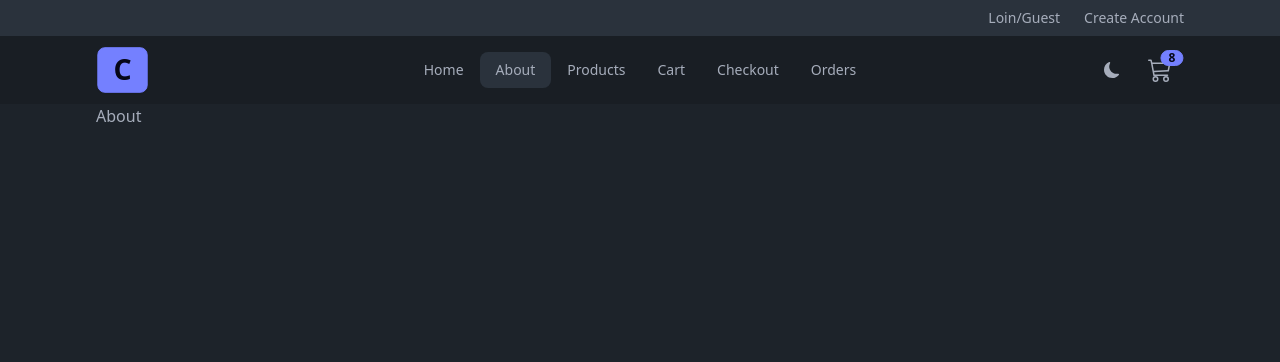
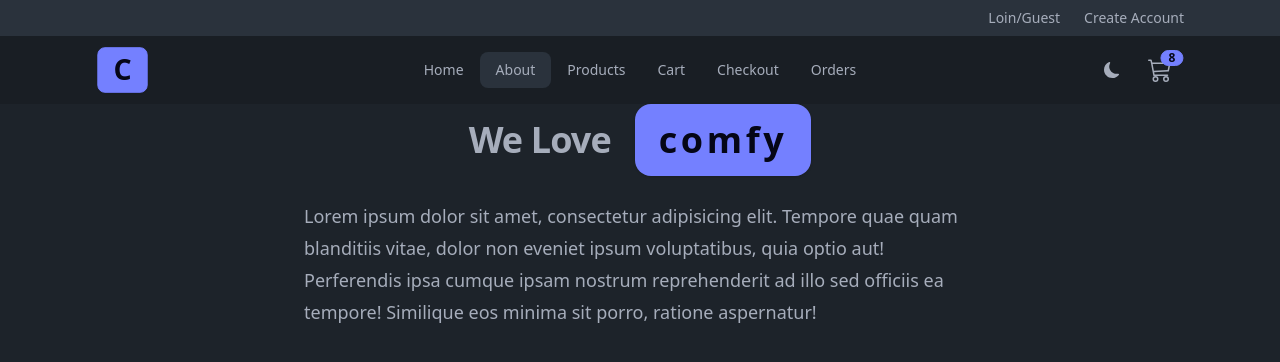
Before and after one commit to chanawit-k/comfy-store, a React (Vite) app: page /about in a window 1280 px wide. Shown: the top 362 px of the page. Built offline with nearby package versions, Linux system fonts and the light colour scheme.

Commit message:
- abount page

```diff
--- a/src/pages/About.jsx
+++ b/src/pages/About.jsx
@@ -1,7 +1,28 @@
 import React from 'react'
 
 const About = () => {
-  return <div>About</div>
+  return (
+    <>
+      <div className="flex flex-wrap gap-2 sm:gap-x-6 items-center justify-center">
+        <h1 className="text-4xl font-bold leading-none tracking-tight">
+          We Love
+        </h1>
+        <div className="stats bg-primary shadow">
+          <div className="stat">
+            <div className="stat-title text-primary-content text-4xl font-bold tracking-widest">
+              comfy
+            </div>
+          </div>
+        </div>
+      </div>
+      <p className="mt-6 text-lg leading-8 max-w-2xl mx-auto">
+        Lorem ipsum dolor sit amet, consectetur adipisicing elit. Tempore quae
+        quam blanditiis vitae, dolor non eveniet ipsum voluptatibus, quia optio
+        aut! Perferendis ipsa cumque ipsam nostrum reprehenderit ad illo sed
+        officiis ea tempore! Similique eos minima sit porro, ratione aspernatur!
+      </p>
+    </>
+  )
 }
 
 export default About
```
